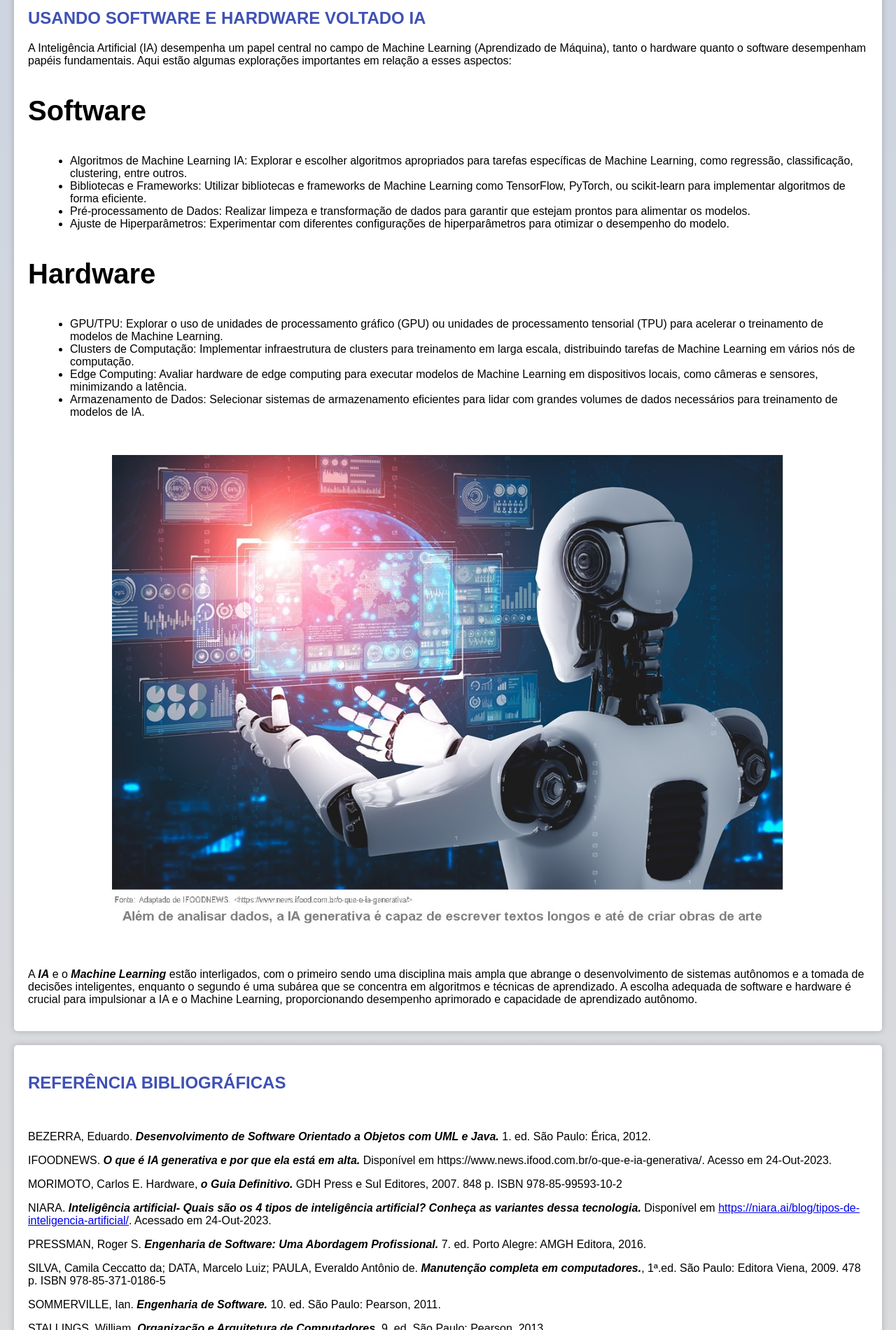
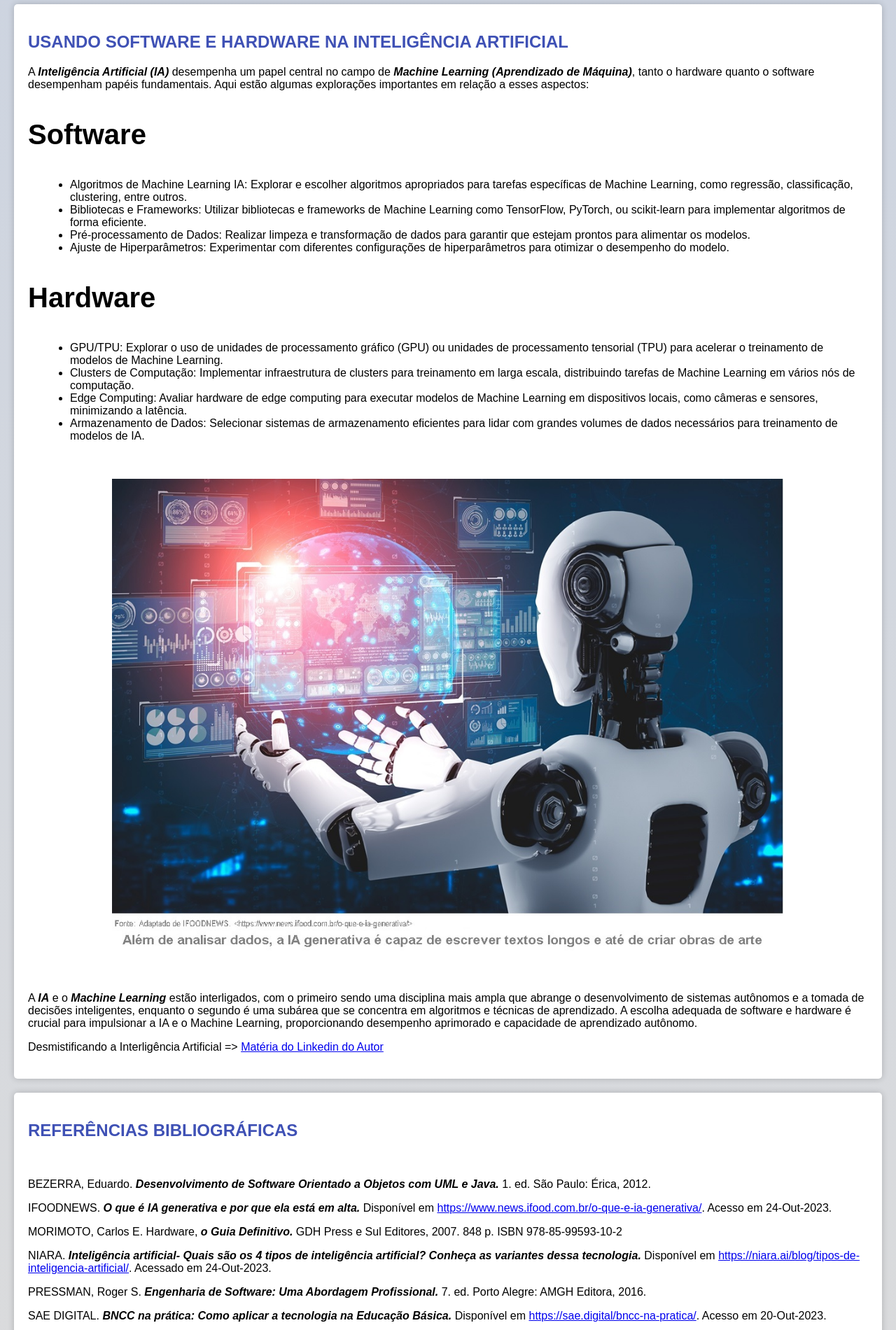
Before and after one commit to Irae-Cesar-Brandao/software_hardware, a plain HTML site: page index.html in a window 1280 px wide. Shown: the part 3989-5889 px from the top of the page at 70% size. Drawn offline with Linux system fonts and the light colour scheme.

Commit message:
Add files via upload

```diff
--- a/index.html
+++ b/index.html
@@ -156,6 +156,9 @@
 
     <p>Essa cooperação permite que os computadores sejam versáteis e adaptáveis, pois o software pode ser atualizado ou substituído sem alterar o hardware subjacente. A relação entre hardware e software é essencial para a funcionalidade de qualquer dispositivo de computação, desde smartphones e laptops até servidores e supercomputadores.</p>
   </div>
+
+
+
   <div class="container">
     <h2>ENSINO E EDUCAÇÃO COM RECURSOS TECNOLÓGICOS</h2>
 
@@ -164,6 +167,11 @@
     <p><i><b>Hardwares:</i></b> Computadores, laptops, tablets, quadros interativos, projetores, e dispositivos móveis usados por professores e alunos para acessar recursos educacionais.</p>
 
     <p>O uso de softwares e hardwares na educação moderna tornou o aprendizado mais acessível, interativo e personalizado, permitindo aulas remotas, recursos de pesquisa, colaboração online e avaliações mais eficientes. Eles desempenham um papel vital na transformação da forma como os alunos adquirem conhecimento e se preparam para o futuro.</p>
+
+<!-- O QUE PENSA A BNCC -->
+<p>  A BNCC na prática incentiva a modernização dos recursos e práticas pedagógicas, com o uso da tecnologia.
+<a href="https://sae.digital/bncc-na-pratica/" target="_blank"> => Veja BNCC e a tecnologia </a>
+</p>
 
     <h2>OUTROS BENEFÍCIOS</h2>
     <p>Atualmente, utilizamos uma ampla variedade de softwares e hardwares em nossas vidas diárias, que desempenham papéis cruciais em diversas áreas:</p>
@@ -187,9 +195,13 @@
 
     <p>Em resumo, softwares e hardwares estão profundamente integrados em nossas vidas diárias, moldando como trabalhamos, nos comunicamos, nos divertimos, nos cuidamos e exploramos o mundo. Eles oferecem eficiência, conveniência e uma ampla gama de recursos que tornam nossas vidas mais ricas e produtivas.</p>
   </div>
+
+
+<!-- INSERINDO MATÉRIAS SOBRE IA -->
+
   <div class="container">
-    <h2>USANDO SOFTWARE E HARDWARE VOLTADO IA</h2>
-    <p>A Inteligência Artificial (IA) desempenha um papel central no campo de Machine Learning (Aprendizado de Máquina), tanto o hardware quanto o software desempenham papéis fundamentais. Aqui estão algumas explorações importantes em relação a esses aspectos:</p>
+    <h2>USANDO SOFTWARE E HARDWARE NA INTELIGÊNCIA ARTIFICIAL</h2>
+    <p>A <b><i>Inteligência Artificial (IA)</i></b> desempenha um papel central no campo de <b><i> Machine Learning (Aprendizado de Máquina)</i></b>, tanto o hardware quanto o software desempenham papéis fundamentais. Aqui estão algumas explorações importantes em relação a esses aspectos:</p>
     <h3>Software</h3>
     <ul>
       <li>Algoritmos de Machine Learning IA: Explorar e escolher algoritmos apropriados para tarefas específicas de Machine Learning, como regressão, classificação, clustering, entre outros.</li>
@@ -214,14 +226,22 @@
 </div>
 <br><br>
     <p>A <i><b>IA</i></b> e o<i><b> Machine Learning</i></b> estão interligados, com o primeiro sendo uma disciplina mais ampla que abrange o desenvolvimento de sistemas autônomos e a tomada de decisões inteligentes, enquanto o segundo é uma subárea que se concentra em algoritmos e técnicas de aprendizado. A escolha adequada de software e hardware é crucial para impulsionar a IA e o Machine Learning, proporcionando desempenho aprimorado e capacidade de aprendizado autônomo.</p>
-  </div>
+
+ <p>Desmistificando a Interligência Artificial =>
+
+<a href="https://www.linkedin.com/pulse/reflex%C3%B5es-sobre-ia-irae-cesar-brandao-jsa2f" target="_blank">Matéria do Linkedin do Autor</a>
+</p>
+
+</div>
+
+<!--INSERINDO REFERÊNCIA BIBLIOGRÁFICAS -->
   <div class="container">
-    <h2>REFERÊNCIA BIBLIOGRÁFICAS</h2><br>
+    <h2>REFERÊNCIAS BIBLIOGRÁFICAS</h2><br>
 
     <p> BEZERRA, Eduardo. <b><i>Desenvolvimento de Software Orientado a Objetos com UML e Java.</i></b> 1. ed. São Paulo: Érica, 2012.</p>
 
 
-    <p> IFOODNEWS. <b><i>O que é IA generativa e por que ela está em alta.</i></b> Disponível em https://www.news.ifood.com.br/o-que-e-ia-generativa/. Acesso em 24-Out-2023.</p>
+    <p> IFOODNEWS. <b><i>O que é IA generativa e por que ela está em alta.</i></b> Disponível em <a href="https://www.news.ifood.com.br/o-que-e-ia-generativa/" target="_blank">https://www.news.ifood.com.br/o-que-e-ia-generativa/</a>. Acesso em 24-Out-2023.</p>
 
 
     <p>MORIMOTO, Carlos E. Hardware, <b><i>o Guia Definitivo.</i></b> GDH Press e Sul Editores, 2007. 848 p. ISBN 978-85-99593-10-2</p>
@@ -231,6 +251,10 @@
 
 
     <p>PRESSMAN, Roger S.<b><i> Engenharia de Software: Uma Abordagem Profissional.</i></b> 7. ed. Porto Alegre: AMGH Editora, 2016.</p>
+
+<p>  SAE DIGITAL.<b><i> BNCC na prática: Como aplicar a tecnologia na Educação Básica.</i></b>  Disponível em <a href="https://sae.digital/bncc-na-pratica/" target="_blank">https://sae.digital/bncc-na-pratica/</a>. Acesso em 20-Out-2023. </p>
+
+
 
     <p>SILVA, Camila Ceccatto da; DATA, Marcelo Luiz; PAULA, Everaldo Antônio de. <b><i> Manutenção completa em computadores.</i></b>, 1ª.ed. São Paulo: Editora Viena, 2009. 478 p. ISBN 978-85-371-0186-5</p>
 
@@ -243,7 +267,7 @@
 
     <p>TANENBAUM, Andrew S. <b><i>Arquitetura e Organização de Computadores.</i></b> 5. ed. São Paulo: Pearson, 2006.</p>
 
-    <p>TODAMATERIA. <b><i> Hardware e software: o que são, diferenças e exemplos.</i></b> Disponível em https://www.todamateria.com.br/hardware-e-software/. Acesso em 24-Out-2023</p>
+    <p>TODAMATERIA. <b><i> Hardware e software: o que são, diferenças e exemplos.</i></b> Disponível em <a href="https://www.todamateria.com.br/hardware-e-software/" target="_blank">https://www.todamateria.com.br/hardware-e-software/</a>. Acesso em 24-Out-2023</p>
 
 
     <p>TOKHEIM, Roger L.<b><i> Eletrônica Digital: Princípios e Aplicações.</i></b> 5. ed. São Paulo: Bookman, 2012.</p>
@@ -251,6 +275,6 @@
   </div>
 </body>
 <footer>
-<h6>Elaborado por: Iraê César Brandão     - Desenvolvedor Web- Oficina Multidisciplinar Prof. Objetivo Minas Austral</h6>
+<h6>Elaborado por: Iraê César Brandão- Luck Way® -  Gestor TI | Desenvolvedor Web | Prof. Oficina Multidisciplinar. Colégio Minas Austral Objetivo </h6>
 </footer>
 </html>
```
Also changed, not shown: 1 other file.
